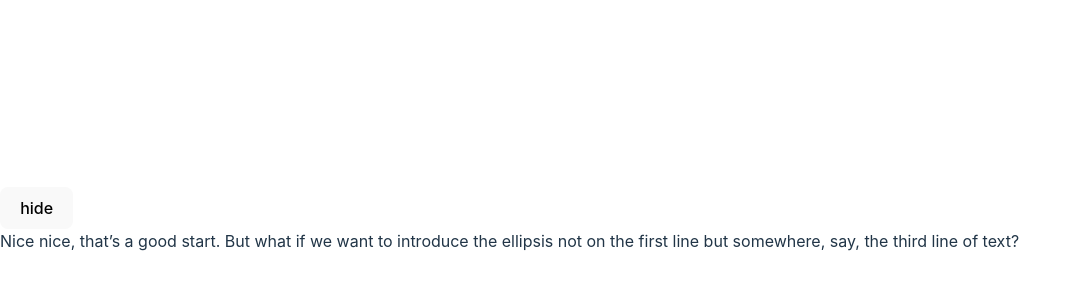
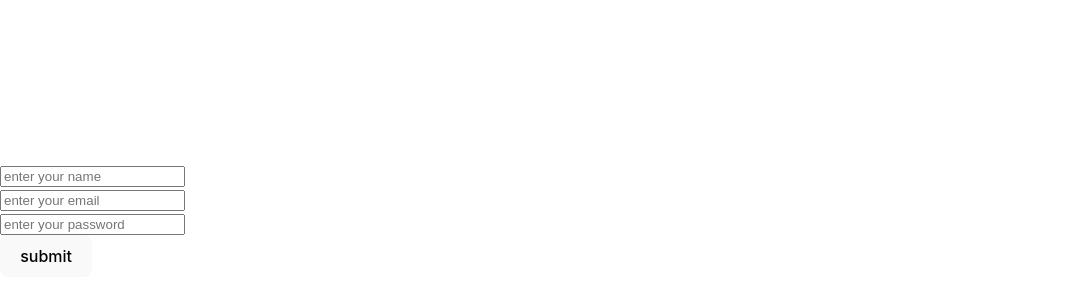
Before and after one commit to 7799855414abd/react-hooks-repo, a React (Vite) app: page / in a window 1280 px wide. Shown: the part 180-480 px from the top of the page, without its empty margins (0-1082 px from the left). Built offline with nearby package versions, Linux system fonts and the light colour scheme.

Commit message:
form-element

```diff
--- a/src/App.jsx
+++ b/src/App.jsx
@@ -1,24 +1,67 @@
-import React, {useState} from "react";
+import React, { useState } from "react";
 
-const App = () => {
-  const [showData, setShowData] = useState(true)
-   const hideData = () => {
-              setShowData(!showData)
-              console.log(showData)
-  }
+const Index = () =>{
+  const [firstName,setfirstName] = useState("")
+  const [email,setEmail] = useState("")
+  const [password,setPassword] = useState("")
+
+
+const changeFirstName = (e) => {
+     setfirstName(e.target.value)
+}
+
+const changeEmail = (e) => {
+  setEmail(e.target.value)
+}
+
+const changePassword = (e) => {
+  setPassword(e.target.value)
+}
+const changeDefault = (e) => {
+  e.preventDefault();
+}
+
+let userObj = {
+  firstName:firstName,
+  email:email,
+  password:password,
+}
+
+console.log(userObj)
   return (
     <div>
-     <button onClick={hideData}>{showData ? "hide":"show"}</button>
-     {showData ? (
+      <form>
+        <div className="form-content">
+             <input type = "text" name = "firstName"
+                    id = "firstName"   placeholder="enter your name"
+                    value = {firstName}
+                    onChange = {changeFirstName}
+                    />
+        </div>
+        <div className="form-content">
+             <input type = "text" name = "email"
+                    id = "email"   placeholder="enter your email"
+                    value = {email}
+                    onChange = {changeEmail}/>
+        </div>
+        <div className="form-content">
+             <input type = "password" name = "password"
+                    id = "password" placeholder="enter your password"
+                    value = {password}
+                    onChange = {changePassword}/>
+        </div>
 
-        <div>
-        Nice nice, that’s a good start. But what if we want to introduce the ellipsis not on the first line but somewhere, say, the third line of text?
-      </div>
-     ): (<h1> jio jax</h1>)}
-
+            <button type = "submit"
+              onClick={changeDefault}
+            >submit</button>
+      </form>
     </div>
   )
 }
 
 
-export default App;
+
+
+
+
+export default Index;
```
